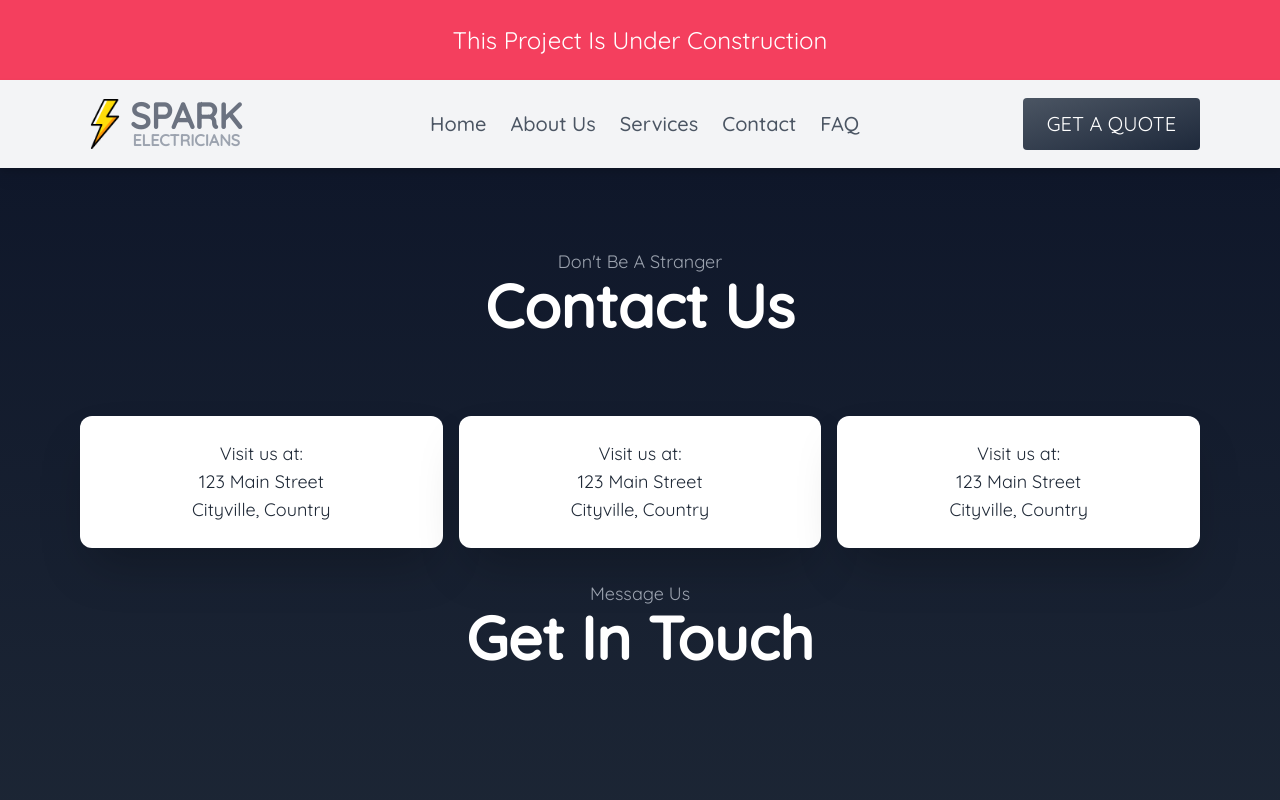
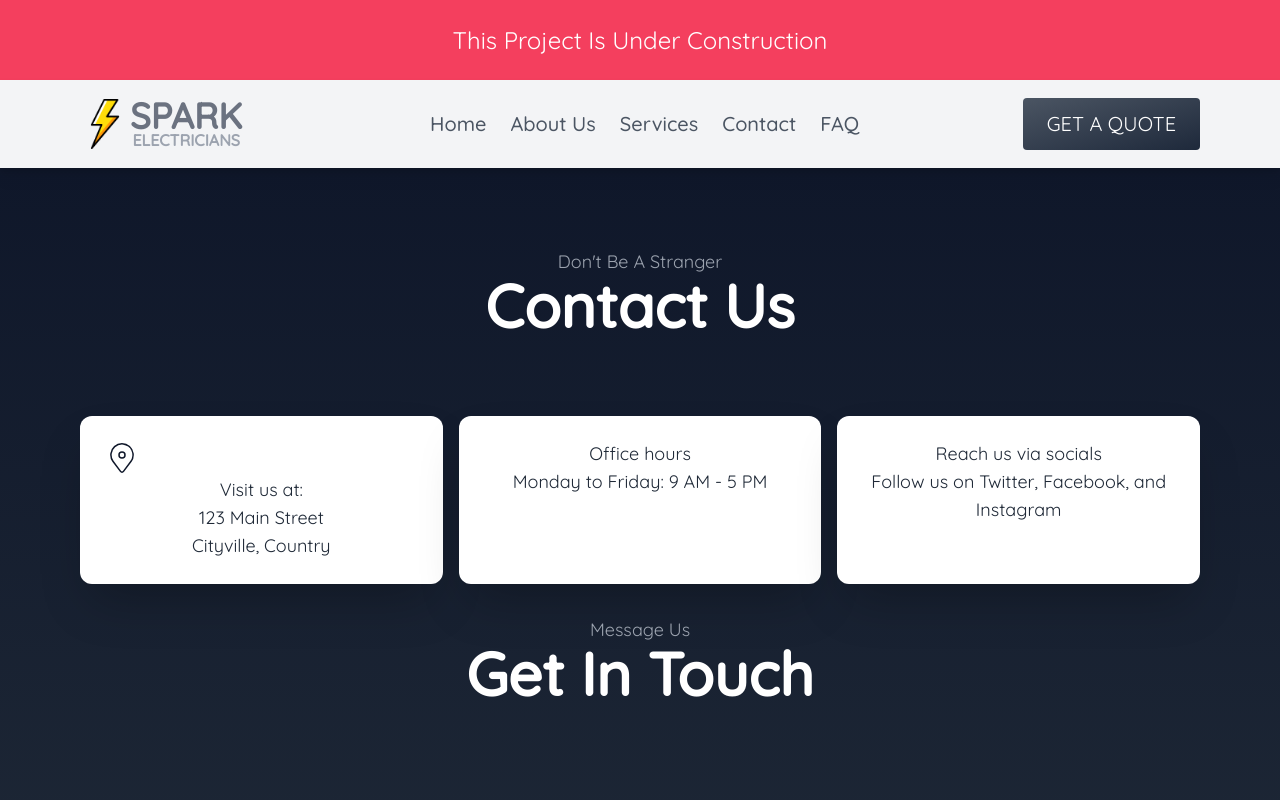
Before and after one commit to zablon-oigo/spark-electricians, a React (Vite) app: page /contact in a window 1280 px wide. Shown: the top 800 px of the page. Built offline with nearby package versions, Linux system fonts and the light colour scheme; a web font is replaced by a local one.

Commit message:
Refactor

```diff
--- a/src/components/Contact.jsx
+++ b/src/components/Contact.jsx
@@ -1,5 +1,5 @@
 import React from 'react'
-
+import { CiLocationOn } from "react-icons/ci";
 function Contact() {
   return (
     <>
@@ -11,24 +11,29 @@ function Contact() {
       <div className="my-20">
 
         <div className="mb-8 grid grid-cols-1 md:grid-cols-3 gap-4">
-          <div className="bg-white p-6 rounded-xl shadow-2xl">
-          <p className="text-lg text-center text-gray-800">Visit us at:</p>
-          <p className="text-lg text-center text-gray-800">123 Main Street</p>
-          <p className="text-lg text-center text-gray-800">Cityville, Country</p>
+        <div className="bg-white p-6 rounded-xl shadow-2xl">
+  <CiLocationOn className='text-4xl text-slate-900'/>
+  <div className="text-lg text-center text-gray-800">
+    <p>Visit us at:</p>
+    <p>123 Main Street</p>
+    <p>Cityville, Country</p>
+  </div>
+</div>
 
-          </div>
-          <div className="bg-white p-6 rounded-xl shadow-2xl">
-          <p className="text-lg text-center text-gray-800">Visit us at:</p>
-          <p className="text-lg text-center text-gray-800">123 Main Street</p>
-          <p className="text-lg text-center text-gray-800">Cityville, Country</p>
+<div className="bg-white p-6 rounded-xl shadow-2xl">
+  <div className="text-lg text-center text-gray-800">
+    <p>Office hours</p>
+    <p>Monday to Friday: 9 AM - 5 PM</p>
+  </div>
+</div>
 
-          </div>
-          <div className="bg-white p-6 rounded-xl shadow-2xl">
-          <p className="text-lg text-center text-gray-800">Visit us at:</p>
-          <p className="text-lg text-center text-gray-800">123 Main Street</p>
-          <p className="text-lg text-center text-gray-800">Cityville, Country</p>
+<div className="bg-white p-6 rounded-xl shadow-2xl">
+  <div className="text-lg text-center text-gray-800">
+    <p>Reach us via socials</p>
+    <p>Follow us on Twitter, Facebook, and Instagram</p>
+  </div>
+</div>
 
-          </div>
 
         </div>
         <div className="">
```
